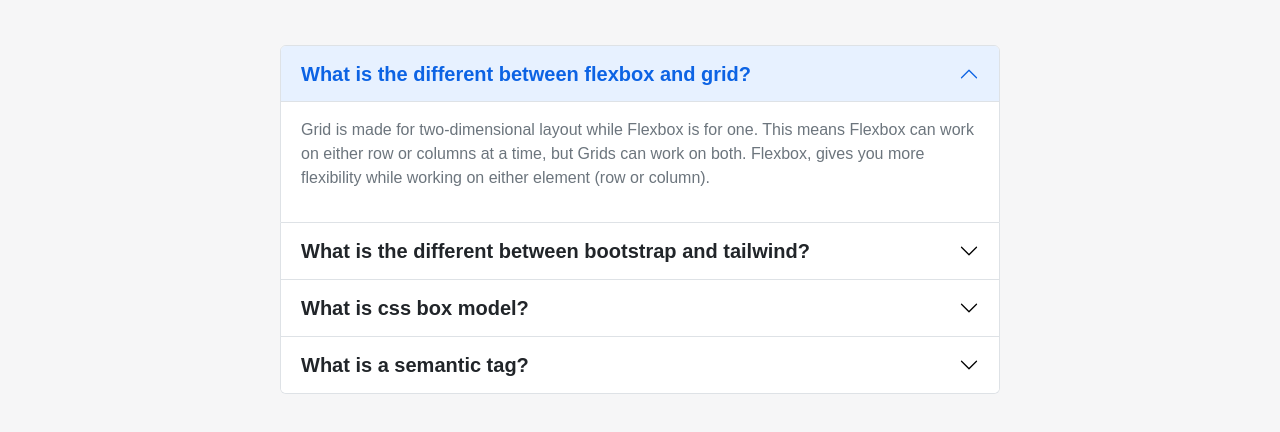
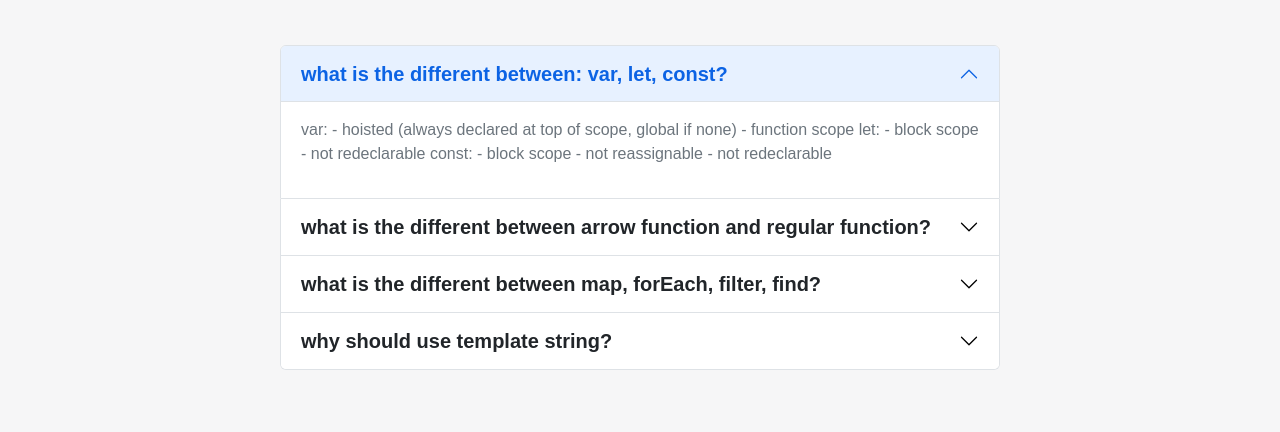
Before and after one commit to Shihab585203/assignment-6, a plain HTML site: page blog.html in a window 1280 px wide. Shown: the part 298-730 px from the top of the page. Drawn offline with nearby package versions, Linux system fonts and the light colour scheme; no server answers.

Commit message:
added blog content

```diff
--- a/blog.html
+++ b/blog.html
@@ -45,48 +45,54 @@
                 <div class="accordion-item">
                   <h2 class="accordion-header" id="headingOne">
                     <button class="accordion-button fs-5 fw-bold" type="button" data-bs-toggle="collapse" data-bs-target="#collapseOne" aria-expanded="true" aria-controls="collapseOne">
-                      What is the different between flexbox and grid?
+                      what is the different between: var, let, const?
                     </button>
                   </h2>
                   <div id="collapseOne" class="accordion-collapse collapse show" aria-labelledby="headingOne" data-bs-parent="#accordionExample">
                     <div class="accordion-body">
-                      <p class="text-muted">Grid is made for two-dimensional layout while Flexbox is for one. This means Flexbox can work on either row or columns at a time, but Grids can work on both. Flexbox, gives you more flexibility while working on either element (row or column).</p>
+                      <p class="text-muted">var: - hoisted (always declared at top of scope, global if none) - function scope
+
+                        let: - block scope - not redeclarable
+
+                        const: - block scope - not reassignable - not redeclarable</p>
                     </div>
                   </div>
                 </div>
                 <div class="accordion-item">
                   <h2 class="accordion-header" id="headingTwo">
                     <button class="accordion-button collapsed fs-5 fw-bold" type="button" data-bs-toggle="collapse" data-bs-target="#collapseTwo" aria-expanded="false" aria-controls="collapseTwo">
-                      What is the different between bootstrap and tailwind?
+                      what is the different between arrow function and regular function?
                     </button>
                   </h2>
                   <div id="collapseTwo" class="accordion-collapse collapse" aria-labelledby="headingTwo" data-bs-parent="#accordionExample">
                     <div class="accordion-body">
-                      <p class="text-muted">Tailwind offers predesigned widgets to build a site from scratch with fast UI development. Bootstrap comes with a set of pre-styled responsive, mobile-first components that possess a definite UI kit. Tailwind CSS uses a set of utility classes to create a neat UI with more flexibility and uniqueness</p>
+                      <p class="text-muted">Unlike regular functions, arrow functions do not have their own this . The value of this inside an arrow function remains the same throughout the lifecycle of the function and is always bound to the value of this in the closest non-arrow parent function.</p>
                     </div>
                   </div>
                 </div>
                 <div class="accordion-item">
                   <h2 class="accordion-header" id="headingThree">
                     <button class="accordion-button collapsed fs-5 fw-bold" type="button" data-bs-toggle="collapse" data-bs-target="#collapseThree" aria-expanded="false" aria-controls="collapseThree">
-                      What is css box model?
+                      what is the different between map, forEach, filter, find?
                     </button>
                   </h2>
                   <div id="collapseThree" class="accordion-collapse collapse" aria-labelledby="headingThree" data-bs-parent="#accordionExample">
                     <div class="accordion-body">
-                      <p class="text-muted">A box in CSS consists of a content area, which is where any text, images, or other HTML elements are displayed. This is optionally surrounded by padding, a border, and a margin, on one or more sides. The box model describes how these elements work together to create a box as displayed by CSS</p>
+                      <p class="text-muted">The main difference between forEach and filter is that forEach just loop over the array and executes the callback but filter executes the callback and check its return value. If the value is true element remains in the resulting array but if the return value is false the element will be removed for the resulting array.
+
+                        The filter() method is used to filters all the elements and returns the element that matches and the element that do not match are removed. The only difference is the filter() method search through all the elements while find() method search through all the child elements only.</p>
                     </div>
                   </div>
                 </div>
                 <div class="accordion-item">
                   <h2 class="accordion-header" id="headingFour">
                     <button class="accordion-button collapsed fs-5 fw-bold" type="button" data-bs-toggle="collapse" data-bs-target="#collapseFour" aria-expanded="false" aria-controls="collapseFour">
-                      What is a semantic tag?
+                      why should use template string?
                     </button>
                   </h2>
                   <div id="collapseFour" class="accordion-collapse collapse" aria-labelledby="headingFour" data-bs-parent="#accordionExample">
                     <div class="accordion-body">
-                      <p class="text-muted">The HTML semantics refers to the tags that provide meaning to an HTML page rather than just presentation. It makes HTML more comprehensible by better defining the different sections and layout of web pages</p>
+                      <p class="text-muted">Template strings are a powerful feature of modern JavaScript released in ES6. It lets us insert/interpolate variables and expressions into strings without needing to concatenate like in older versions of JavaScript. It allows us to create strings that are complex and contain dynamic elements</p>
                     </div>
                   </div>
                 </div>
```
